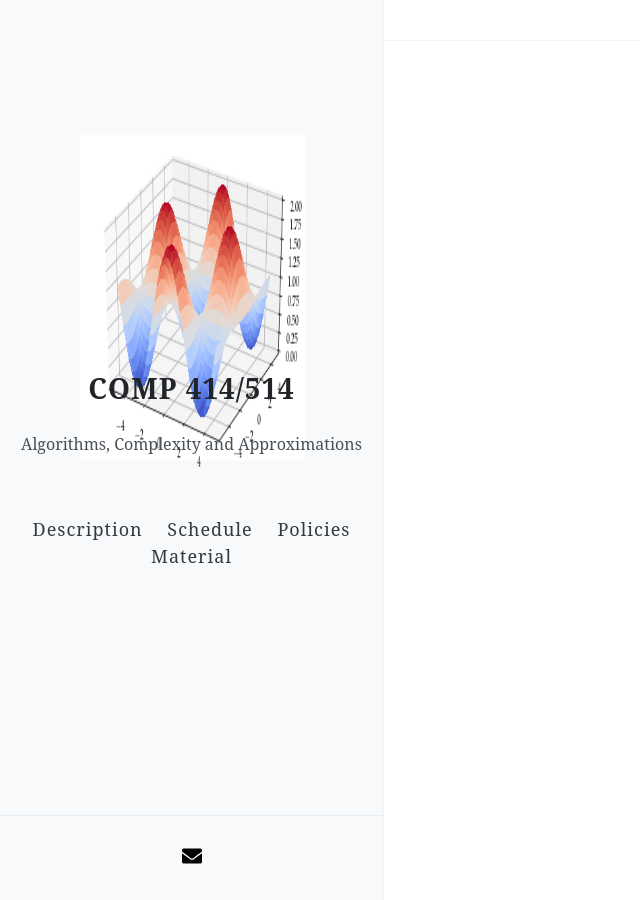
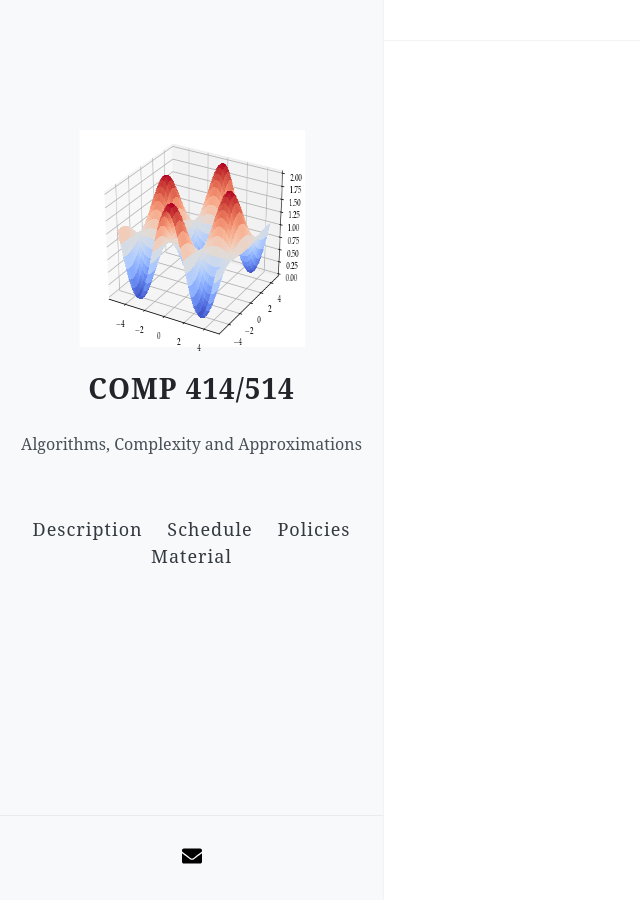
Before and after one commit to akyrillidis/comp414-514, a Jekyll site: the page built from index.md, in a window 1280 px wide. Shown: the whole page, without its empty margins (0-640 px from the left). Built offline with Jekyll 4.4.1, drawn with Linux system fonts in a browser that asks for light colours; nearby versions of some CDN libraries.

Commit message:
Update nav.html

```diff
--- a/_includes/nav.html
+++ b/_includes/nav.html
@@ -2,7 +2,7 @@
   <header class="sidebar clearfix">
     <div class="site-info">
       {% if site.avatar %}
-        <a href="{{ site.baseurl }}/" class="site-avatar"><img src="{{ site.avatar }}" width="534" height="357" /></a>
+        <a href="{{ site.baseurl }}/" class="site-avatar"><img src="{{ site.avatar }}" width="356" height="238" /></a>
       {% endif %}
       <h1 class="site-name"><a href="{{ site.baseurl }}/">{{ site.name }}</a></h1>
       <p class="site-description">{{ site.description }}</p>
```
